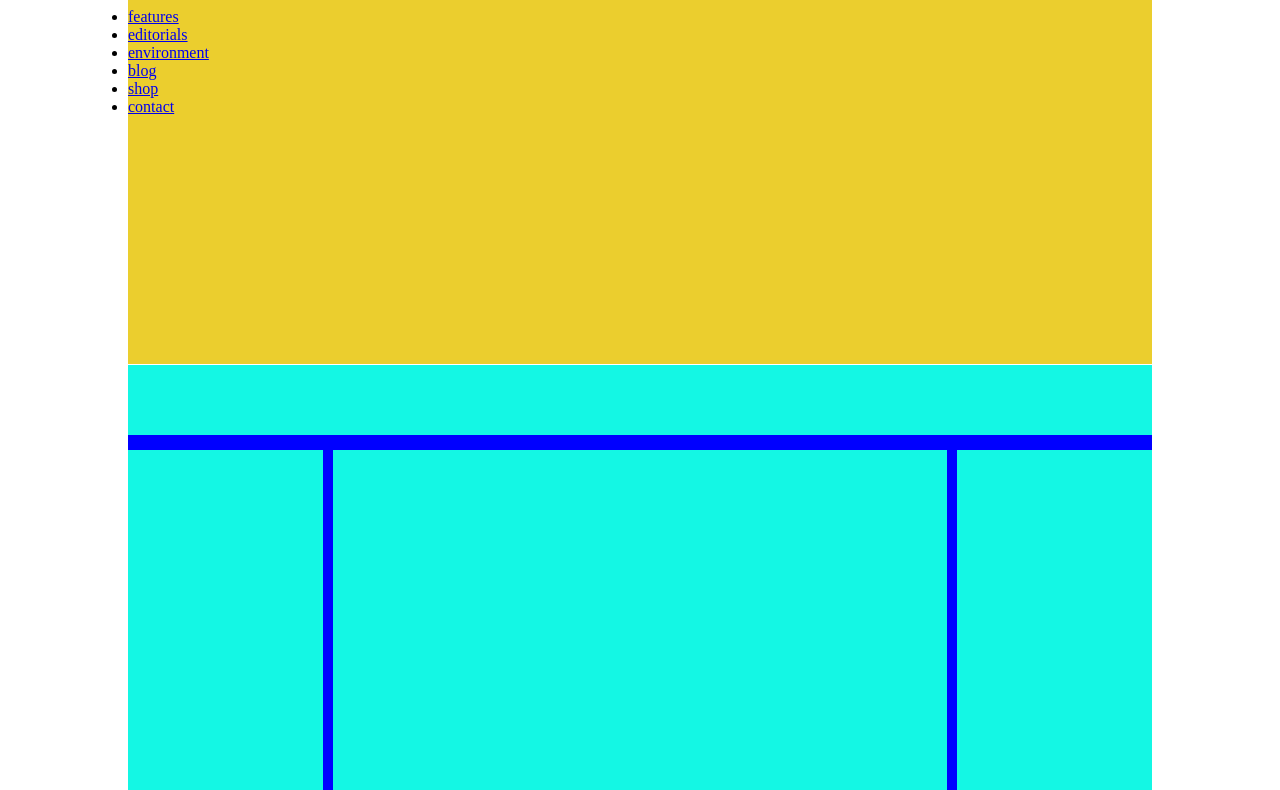
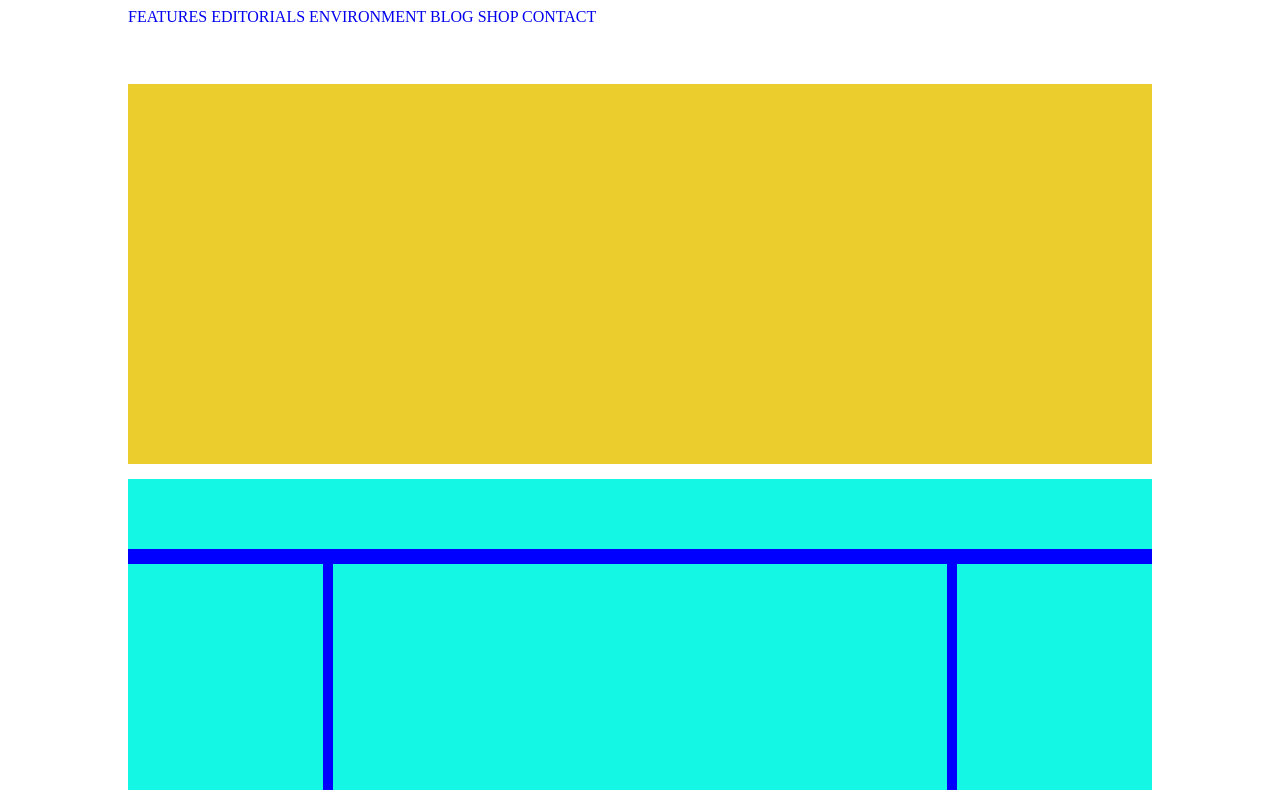
Before and after one commit to Framae/htmlcss-wp, a plain HTML site: page index.html in a window 1280 px wide. Shown: the part 116-906 px from the top of the page. Drawn offline with Linux system fonts and the light colour scheme.

Commit message:
sistemata ul per nav

```diff
--- a/index.html
+++ b/index.html
@@ -12,7 +12,7 @@
         <div class="neori">
             <img src="img/logo.png" alt="">
         </div>
-        <nav>
+        <nav class="menu">
             <ul>
                 <li>
                     <a href="#">features</a>
--- a/style.css
+++ b/style.css
@@ -12,6 +12,7 @@ body {
 header {
     width: 100%;
     height: 100px;
+    margin-bottom: 100px;
 }
 
 img {
@@ -19,6 +20,16 @@ img {
     border-right: 1px solid lightgray;
     padding-right: 20px;
     margin-bottom: 20px;
+}
+
+.menu li {
+    display: inline;
+    list-style: none;
+}
+
+.menu li a {
+    text-transform: uppercase;
+    text-decoration: none;
 }
 
 .neori {
@@ -29,7 +40,7 @@ img {
     background-color: rgb(235, 206, 46);
     width: 100%;
     height: 380px;
-    margin-bottom: 1px;
+    margin-bottom: 15px;
 }
 
 .seconda {
```
